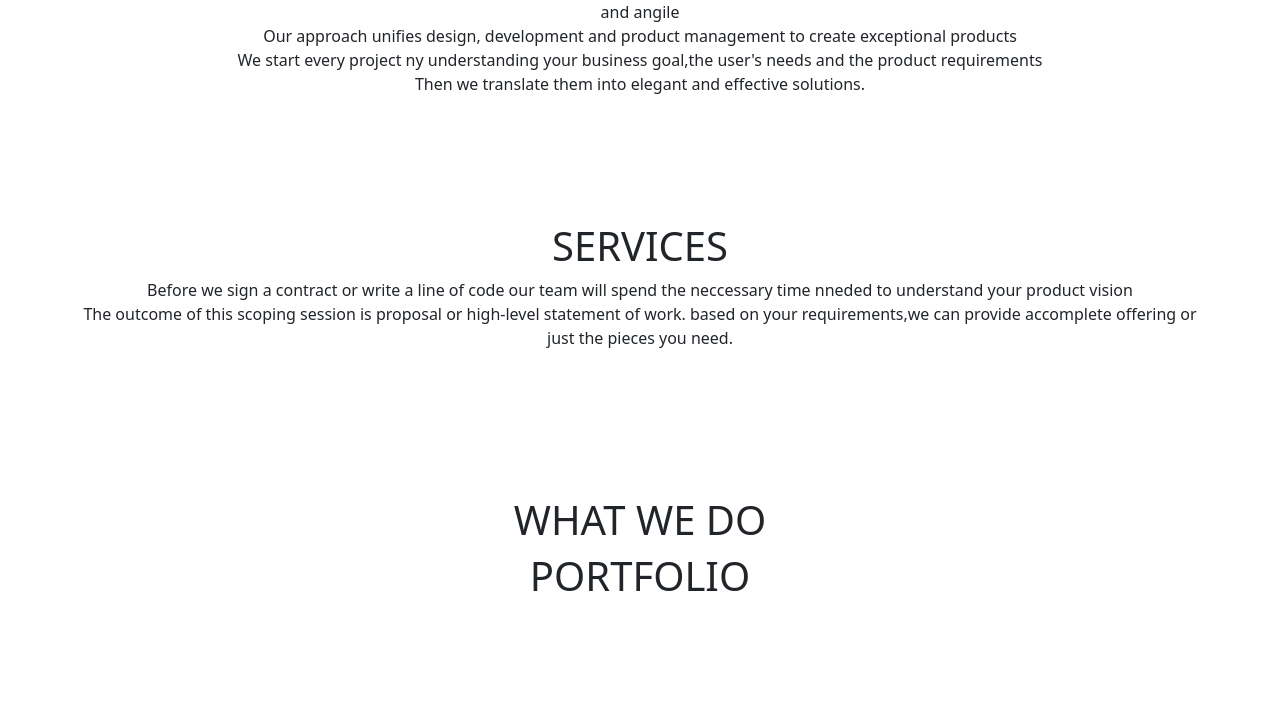
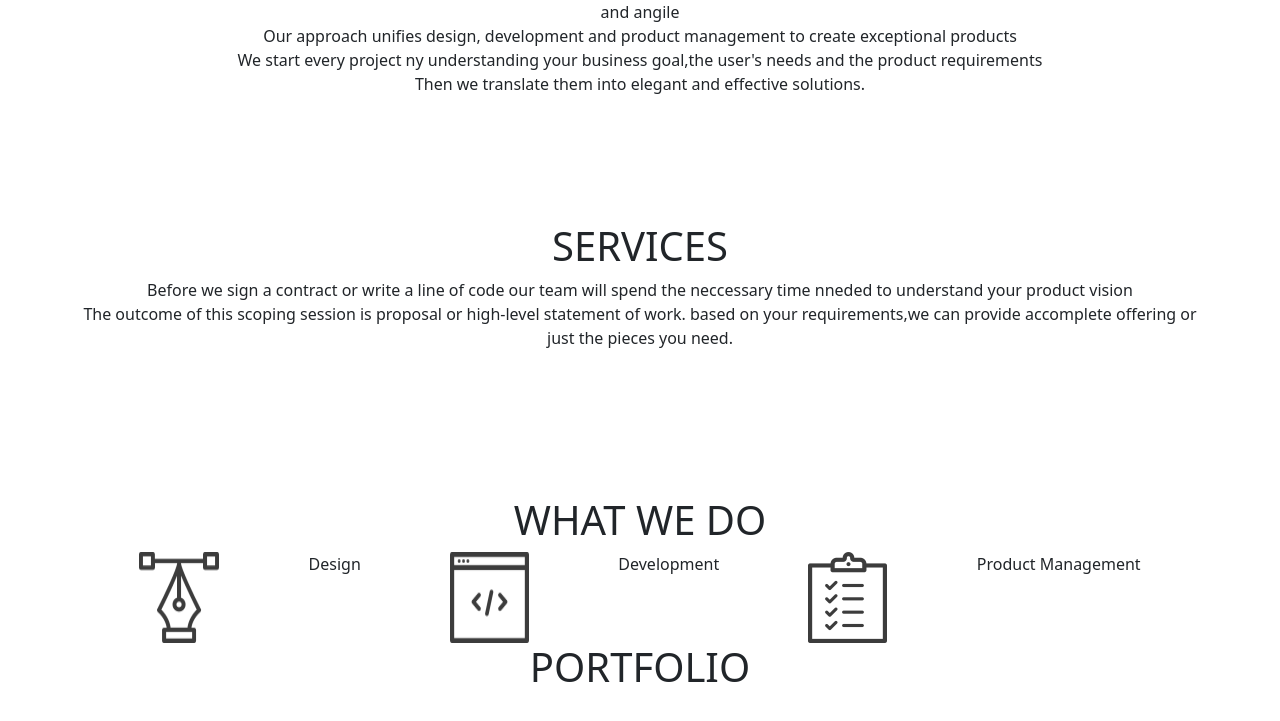
Before and after one commit to Michael-Musili/Delani_studio, a plain HTML site: page index.html in a window 1280 px wide. Shown: the part 710-1431 px from the top of the page. Before the commit the page ends 1368 px from the top, so only its background shows below. Drawn offline with nearby package versions, Linux system fonts and the light colour scheme; files whose address does not match are found by name.

Commit message:
added icons.

```diff
--- a/css/index.css
+++ b/css/index.css
@@ -18,3 +18,7 @@
     text-align: center;
     padding: 50px;
 }
+.icons{
+    display: flex;
+    justify-content: space-evenly;
+}
--- a/index.html
+++ b/index.html
@@ -6,7 +6,8 @@
     <meta http-equiv="X-UA-Compatible" content="IE=edge">
     <meta name="viewport" content="width=device-width, initial-scale=1.0">
     <link rel="stylesheet" href="css/index.css">
-    <link href="https://cdn.jsdelivr.net/npm/bootstrap@5.1.3/dist/css/bootstrap.min.css" rel="stylesheet" integrity="sha384-1BmE4kWBq78iYhFldvKuhfTAU6auU8tT94WrHftjDbrCEXSU1oBoqyl2QvZ6jIW3" crossorigin="anonymous">
+    <link href="https://cdn.jsdelivr.net/npm/bootstrap@5.1.3/dist/css/bootstrap.min.css" rel="stylesheet"
+        integrity="sha384-1BmE4kWBq78iYhFldvKuhfTAU6auU8tT94WrHftjDbrCEXSU1oBoqyl2QvZ6jIW3" crossorigin="anonymous">
     <link rel="stylesheet" href="css/bootstrap.css">
     <link rel="stylesheet" href="images/">
     <title>Delani_studio</title>
@@ -22,18 +23,21 @@
     </div>
     <div class="aboutus">
         <h1>ABOUT US</h1>
-        <P>When you with us you are part of a twemof committed colloborators.All aspects of our software development are intergrated ir <br>
-        and angile <br>
-        Our approach unifies design, development and product management to create exceptional products <br>
-        We start every project ny understanding your business goal,the user's needs and the product requirements <br>
-        Then we translate them into elegant and effective solutions.
-    </P>
+        <P>When you with us you are part of a twemof committed colloborators.All aspects of our software development are
+            intergrated ir <br>
+            and angile <br>
+            Our approach unifies design, development and product management to create exceptional products <br>
+            We start every project ny understanding your business goal,the user's needs and the product requirements
+            <br>
+            Then we translate them into elegant and effective solutions.
+        </P>
 
 
     </div>
     <div class="services">
         <h1>SERVICES</h1>
-        <p>Before we sign a contract or write a line of code our team will spend the neccessary time nneded to understand your product vision <br>
+        <p>Before we sign a contract or write a line of code our team will spend the neccessary time nneded to
+            understand your product vision <br>
             The outcome of this scoping session is proposal or high-level statement of work.
             based on your requirements,we can provide accomplete offering or just the pieces you need.
 
@@ -41,7 +45,19 @@
     </div>
     <div class="do">
         <div>
-            <h1>WHAT WE DO</h1>
+            <div>
+                <h1>WHAT WE DO</h1>
+
+            </div>
+            <div class="icons">
+
+                <img src="images/icon1.png" alt="">
+                <p>Design</p>
+                <img src="images/icon2.png" alt="">
+                <p>Development</p>
+                <img src="images/icon3.png" alt="">
+                <p>Product Management</p>
+            </div>
         </div>
         <div>
             <h1>PORTFOLIO</h1>
```
